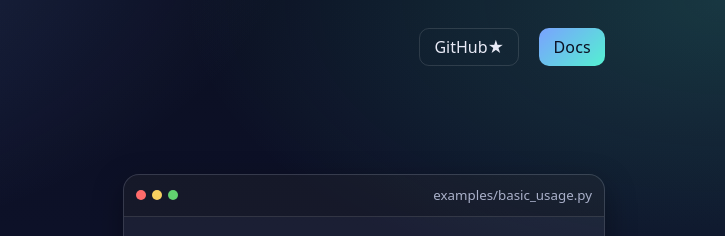
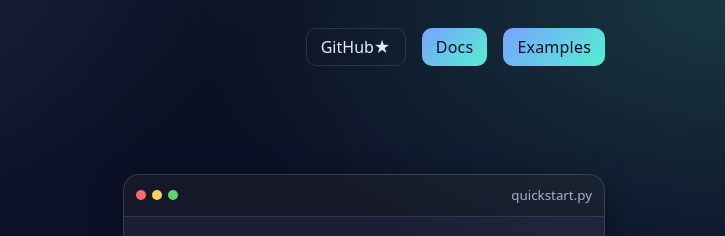
Before and after one commit to lydakis/alloy-www, a plain HTML site: page index.html in a window 1280 px wide. Shown: the top 236 px of the page, 555-1280 px from the left. Drawn offline with Linux system fonts and the light colour scheme; no server answers; a script that the page names is missing.

Commit message:
fix(nav): adjust link margin and add examples button; update code reference to quickstart.py

```diff
--- a/index.html
+++ b/index.html
@@ -51,7 +51,7 @@
     header{ display:flex; align-items:center; justify-content:space-between; gap:16px }
     .logo{ display:flex; align-items:center; gap:10px; font-weight:700; letter-spacing:.3px }
     .logo-badge{ width:28px; height:28px; border-radius:8px; background:linear-gradient(135deg,var(--brand),var(--accent)); box-shadow:0 4px 18px rgba(122,162,255,.35) }
-    nav a{ margin-left:16px; color:var(--muted) }
+    nav a{ margin-left:12px; color:var(--muted) }
     nav .cta{ color:var(--txt); padding:10px 14px; border:1px solid var(--border); border-radius:10px }
     nav .btn{ background:linear-gradient(135deg,var(--brand),var(--accent)); color:#0b0f22; font-weight:700; border:none }
     /* Ensure header buttons are the same size, especially on mobile */
@@ -107,6 +107,7 @@
       <nav>
         <a class="cta" href="https://github.com/lydakis/alloy" target="_blank" rel="noopener">GitHub <span id="stars">★</span></a>
         <a class="btn" href="https://docs.alloy.fyi/" rel="noopener">Docs</a>
+        <a class="btn" href="https://docs.alloy.fyi/examples/" rel="noopener">Examples</a>
       </nav>
     </header>
 
@@ -137,7 +138,7 @@
       <div class="code-card" role="img" aria-label="Alloy quickstart code">
         <div class="code-top">
           <div class="dots"><span></span><span></span><span></span></div>
-          <small class="muted">examples/basic_usage.py</small>
+          <small class="muted">quickstart.py</small>
         </div>
         <pre><code id="code">
 <span class="kw">from</span> alloy <span class="kw">import</span> <span class="fn">command</span>, <span class="fn">ask</span>
```
